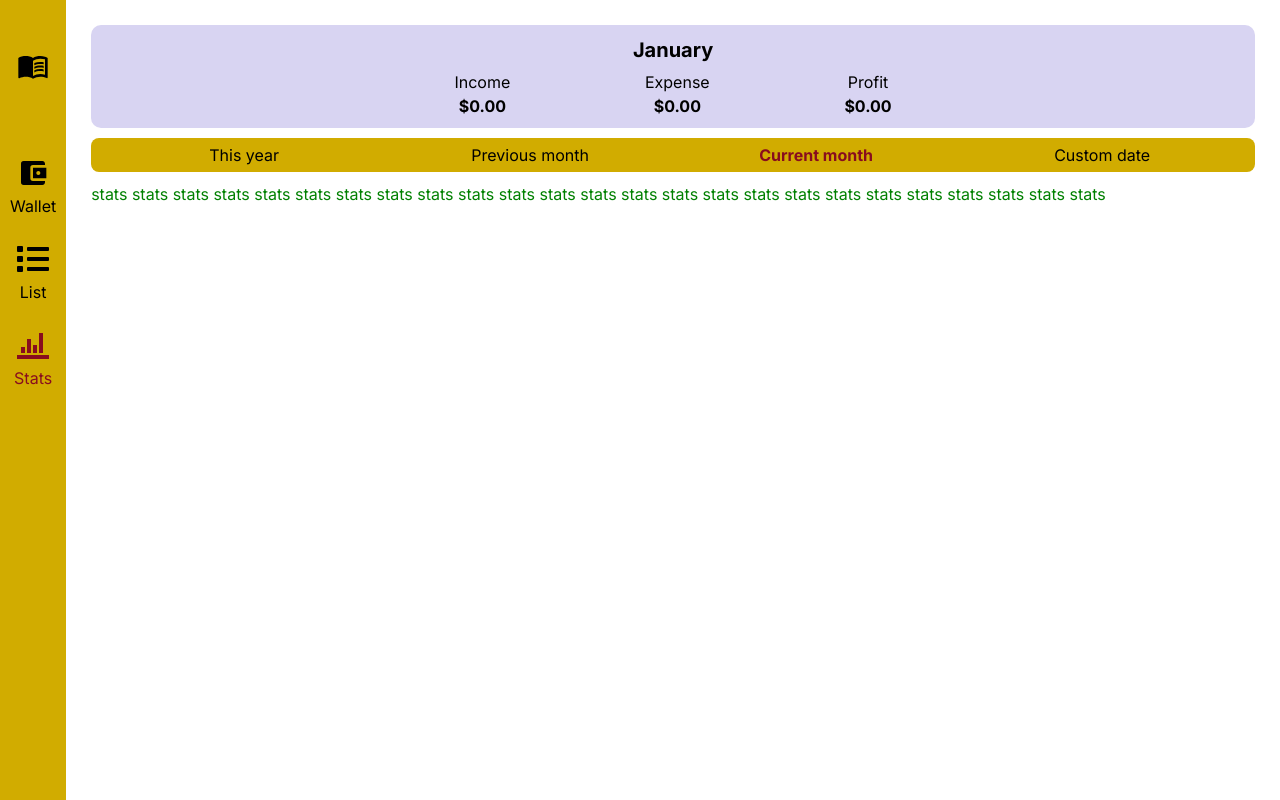
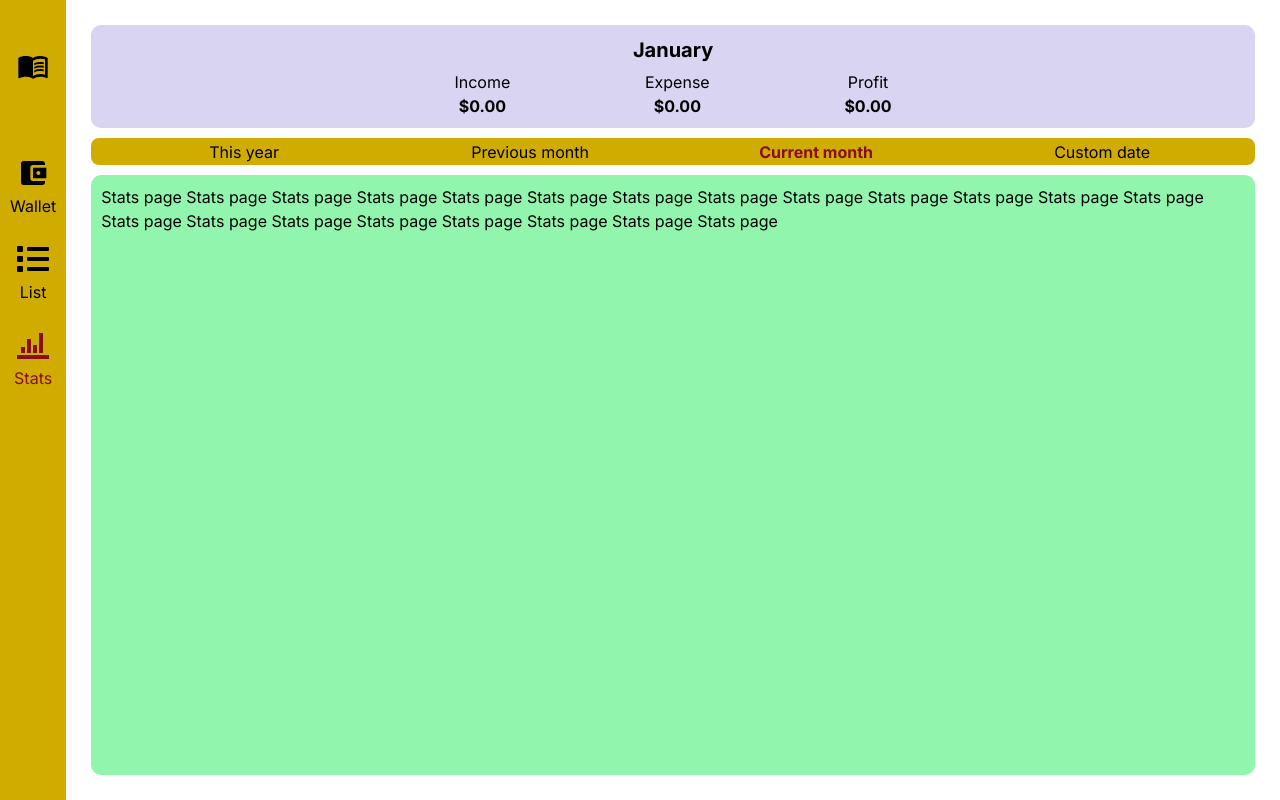
Before and after one commit to eimuciu/cash-tracker, a Next.js app: page /stats in a window 1280 px wide. Built offline with nearby package versions, Linux system fonts and the light colour scheme.

Commit message:
stats page layout

```diff
--- a/src/app/(pages)/stats/page.tsx
+++ b/src/app/(pages)/stats/page.tsx
@@ -1,12 +1,5 @@
-import LayoutWrapper from '../../components/layoutWrapper';
+import StatsPage from '@/app/components/pages/stats';
 
 export default function Stats() {
-  return (
-    <LayoutWrapper>
-      <h1 className="text-[green]">
-        stats stats stats stats stats stats stats stats stats stats stats stats stats stats
-        stats stats stats stats stats stats stats stats stats stats stats
-      </h1>
-    </LayoutWrapper>
-  );
+  return <StatsPage />;
 }
--- /dev/null
+++ b/src/app/components/pages/stats/index.tsx
@@ -0,0 +1,21 @@
+import LayoutWrapper from '../../layoutWrapper';
+import { colorPalette } from '@/utils/themeUnits';
+
+export default function StatsPage() {
+  return (
+    <LayoutWrapper>
+      <section
+        className={
+          'rounded-[10px] h-[100%] p-[10px]' +
+          ' ' +
+          `bg-[${colorPalette.greened}]`
+        }
+      >
+        Stats page Stats page Stats page Stats page Stats page Stats page Stats
+        page Stats page Stats page Stats page Stats page Stats page Stats page
+        Stats page Stats page Stats page Stats page Stats page Stats page Stats
+        page Stats page
+      </section>
+    </LayoutWrapper>
+  );
+}
```
